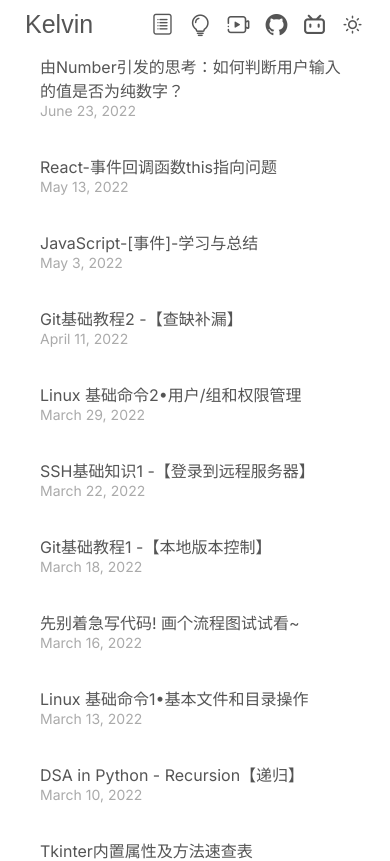
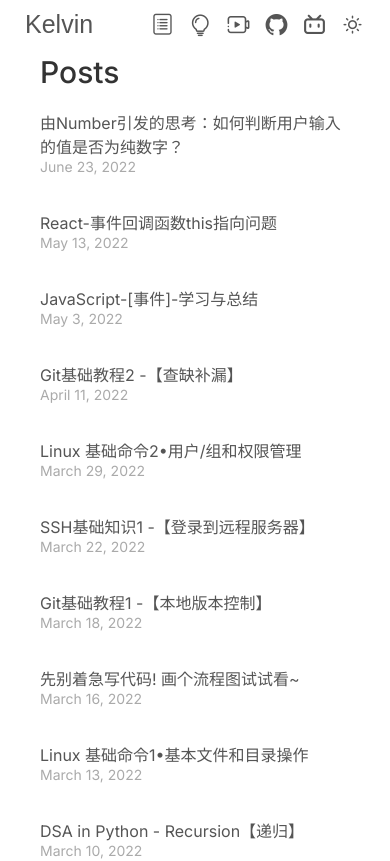
Before and after one commit to KelvinQiu802/portfolio, a Next.js app: page /blog in a window 390 px wide. Shown: the top 861 px of the page. Built offline with nearby package versions, Linux system fonts and the light colour scheme; a web font is replaced by a local one.

Commit message:
feat: add psot title

```diff
--- a/components/Blog/Content.js
+++ b/components/Blog/Content.js
@@ -1,9 +1,11 @@
 import Wrapper from '../Wrapper';
 import Post from './Post';
+import styles from '../../styles/Blog.module.css';
 
 const content = ({ posts }) => {
   return (
     <Wrapper>
+      <h2 className={styles.title}>Posts</h2>
       {posts.map((post) => (
         <Post title={post.title} date={post.date} id={post.id} key={post.id} />
       ))}
--- /dev/null
+++ b/styles/Blog.module.css
@@ -0,0 +1,13 @@
+.title {
+  font-size: 35px;
+  font-weight: 500;
+  color: var(--element2);
+  margin-top: 0;
+}
+
+@media screen and (max-width: 600px) {
+  .title {
+    font-size: 30px;
+    margin-bottom: 20px;
+  }
+}
```
